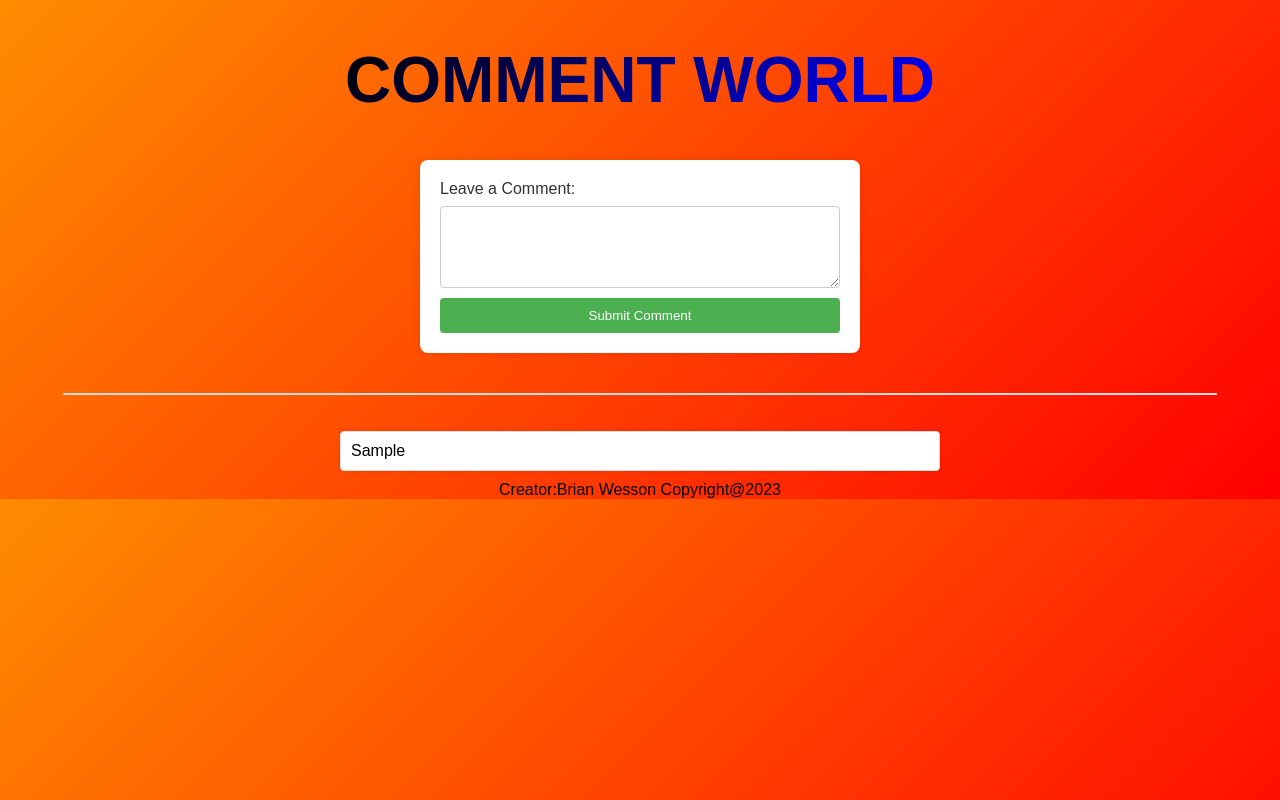
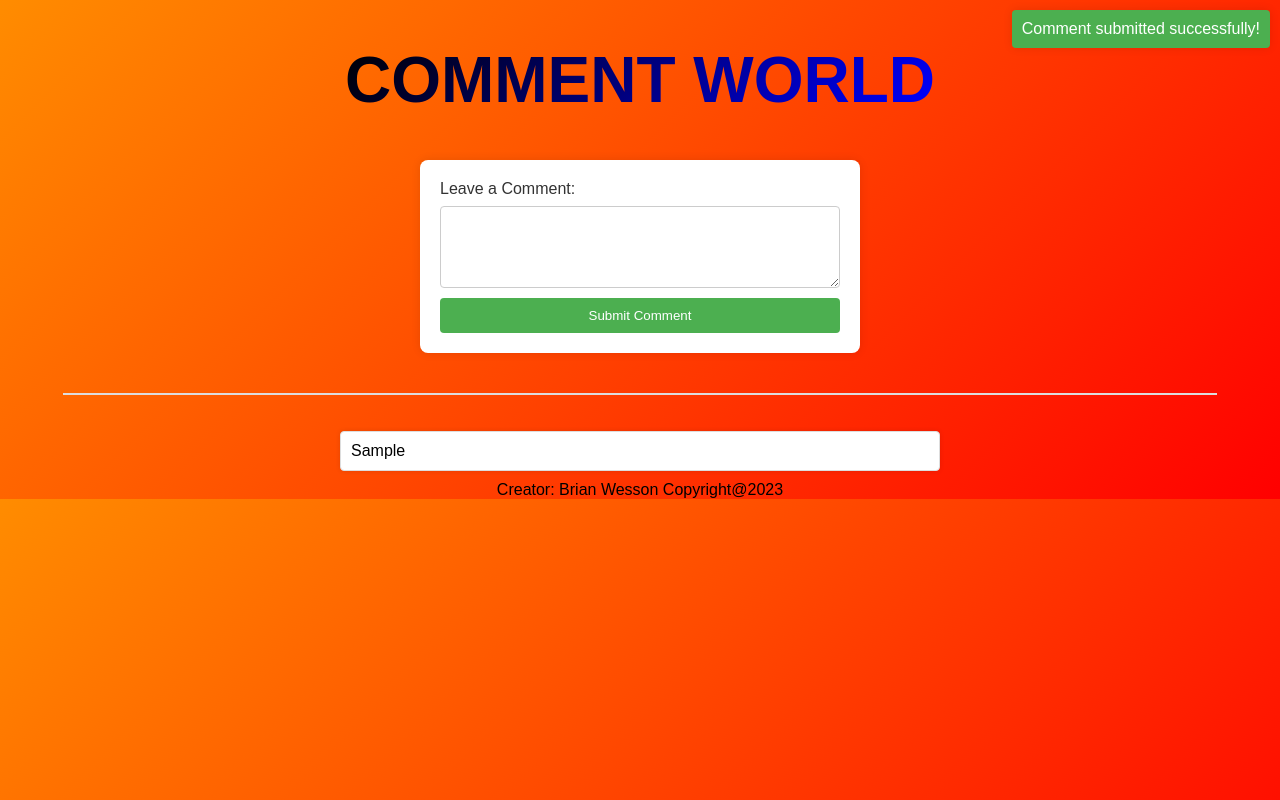
Before and after one commit to Corcoin/s, a plain HTML site: page index.html in a window 1280 px wide. Both pictures are taken after typing "Sample" into the empty fields and a click on the button "Submit Comment". Drawn offline with Linux system fonts and the light colour scheme.

Commit message:
Update index.html

```diff
--- a/index.html
+++ b/index.html
@@ -94,15 +94,16 @@
       word-wrap: break-word; /* Added to handle long sentences */
     }
 
-    #commentCounts {
+    .notification {
       position: fixed;
+      top: 10px;
+      right: 10px;
+      background-color: #4caf50;
+      color: #fff;
       padding: 10px;
-      color: #333; /* Text color */
-      font-size: 16px; /* Adjust as needed */
-      background: none; /* Remove background */
-      border: none; /* Remove border */
-      top: 0;
-      right: 0;
+      border-radius: 4px;
+      box-shadow: 0 0 10px rgba(0, 0, 0, 0.1);
+      z-index: 1000;
     }
   </style>
 </head>
@@ -131,17 +132,17 @@
 
     const request = indexedDB.open(dbName, 1);
 
-  request.onerror = function(event) {
+    request.onerror = function (event) {
       console.error("Database error: " + event.target.errorCode);
     };
 
-  request.onupgradeneeded = function(event) {
+    request.onupgradeneeded = function (event) {
       const db = event.target.result;
 
       db.createObjectStore("comments", { keyPath: "id", autoIncrement: true });
     };
 
-  request.onsuccess = function(event) {
+    request.onsuccess = function (event) {
       db = event.target.result;
 
       function leaveComment() {
@@ -153,15 +154,27 @@
         const comment = { text: commentText };
         const addRequest = objectStore.add(comment);
 
-      addRequest.onsuccess = function() {
-        alert("Comment submitted successfully!");
+        addRequest.onsuccess = function () {
+          showNotification("Comment submitted successfully!");
           document.getElementById('commentForm').reset();
           displayComments();
         };
 
-      addRequest.onerror = function() {
-        alert("Error submitting comment. Please try again.");
+        addRequest.onerror = function () {
+          showNotification("Error submitting comment. Please try again.");
         };
+      }
+
+      function showNotification(message) {
+        const notification = document.createElement('div');
+        notification.className = 'notification';
+        notification.textContent = message;
+        document.body.appendChild(notification);
+
+        // Remove the notification after a few seconds
+        setTimeout(() => {
+          document.body.removeChild(notification);
+        }, 3000); // Adjust the duration as needed
       }
 
       function displayComments() {
@@ -170,7 +183,7 @@
 
         const objectStore = db.transaction("comments").objectStore("comments");
 
-      objectStore.openCursor().onsuccess = function(event) {
+        objectStore.openCursor().onsuccess = function (event) {
           const cursor = event.target.result;
 
           if (cursor) {
@@ -193,8 +206,8 @@
     };
   </script><!-- ... (your existing HTML code) ... -->
 
+</body>
 
-</body>
-<footer> Creator:Brian Wesson   Copyright@2023 </footer>
+<footer> Creator: Brian Wesson   Copyright@2023 </footer>
 
 </html>
```
Lines whose indentation alone changed are shown as unchanged.
